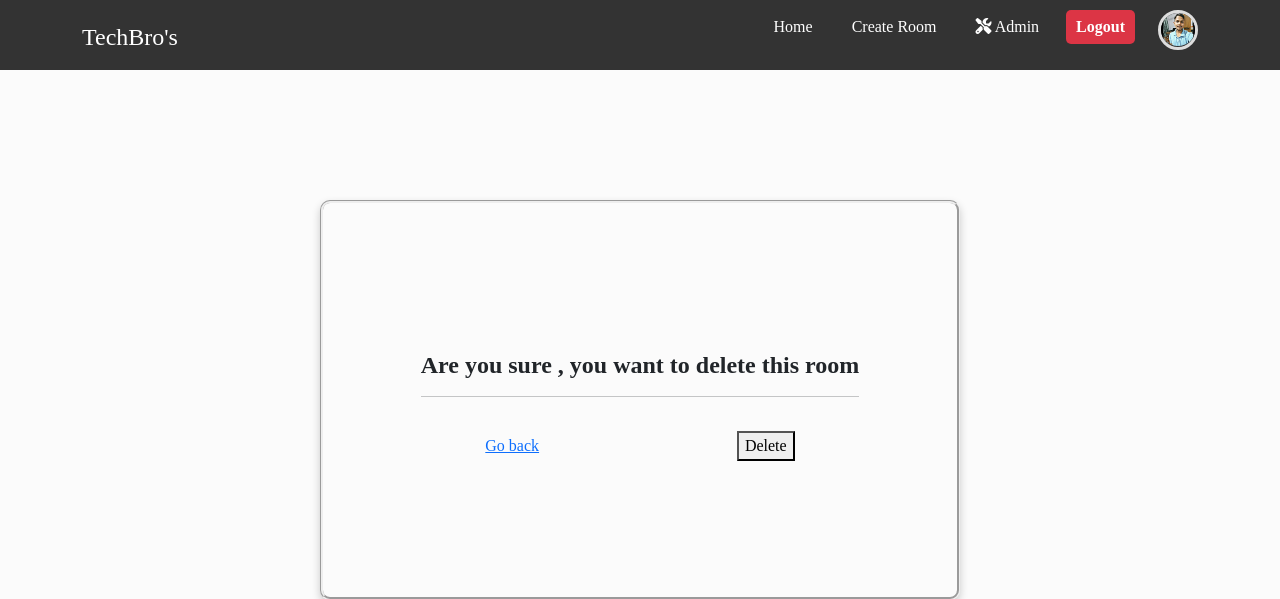
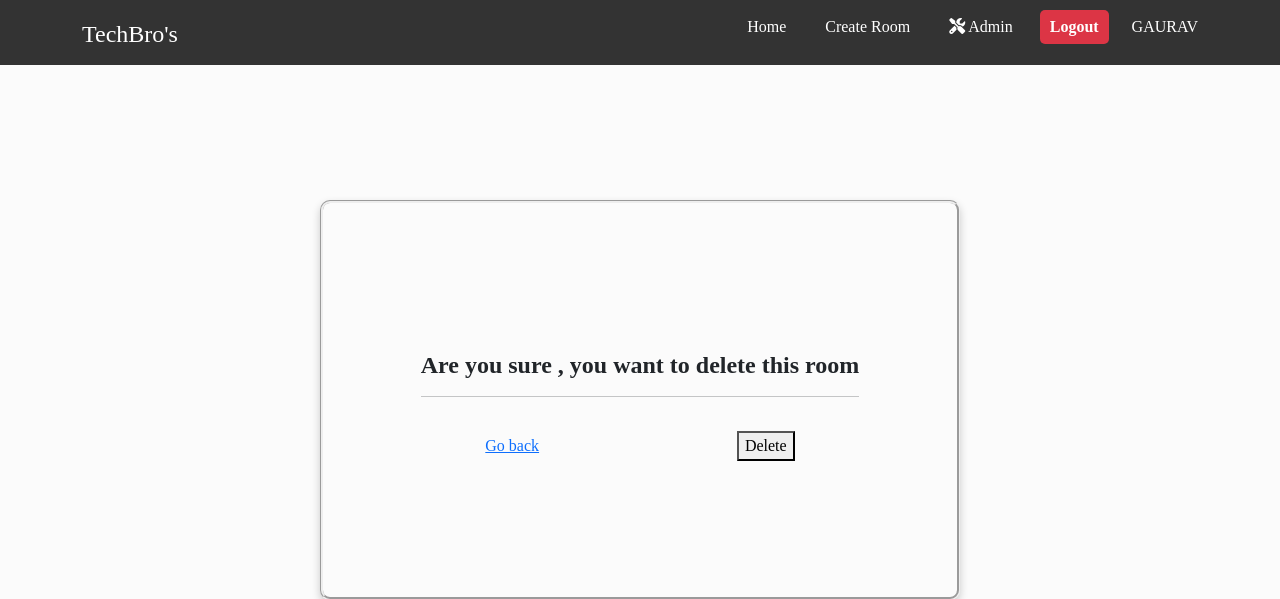
Before and after one commit to gaurav2311102/Live-Chat-room-application, a Django app: page /delete-room/16 in a window 1280 px wide. Shown: the top 599 px of the page. Run offline with Django 5.2, Linux system fonts and the light colour scheme; a user stored in the database is signed in; data comes from the database, SQL or seed files in the repository.

Commit message:
updated base.html for username display on navbar

```diff
--- a/templates/base.html
+++ b/templates/base.html
@@ -46,9 +46,9 @@
                 </form>
               </li>
 
-              <li><a href="{% url 'user-profile' request.user.id %}" ><img src="{{ request.user.profile.profile_pic.url }}" alt="" class='navbar-profile-pic'></a></li>
-
-              {% comment %} <li class="nav-user-name"><a href="{% url 'user-profile' request.user.id %}" >{{request.user.username|upper}}</a></li>              {% endcomment %}
+              {% comment %} <li><a href="{% url 'user-profile' request.user.id %}" ><img src="{{ request.user.profile.profile_pic.url }}" alt="" class='navbar-profile-pic'></a></li>
+     {% endcomment %}
+              <li class="nav-user-name"><a href="{% url 'user-profile' request.user.id %}" >{{request.user.username|upper}}</a></li>
 
             {% else %}
               <li>
```
